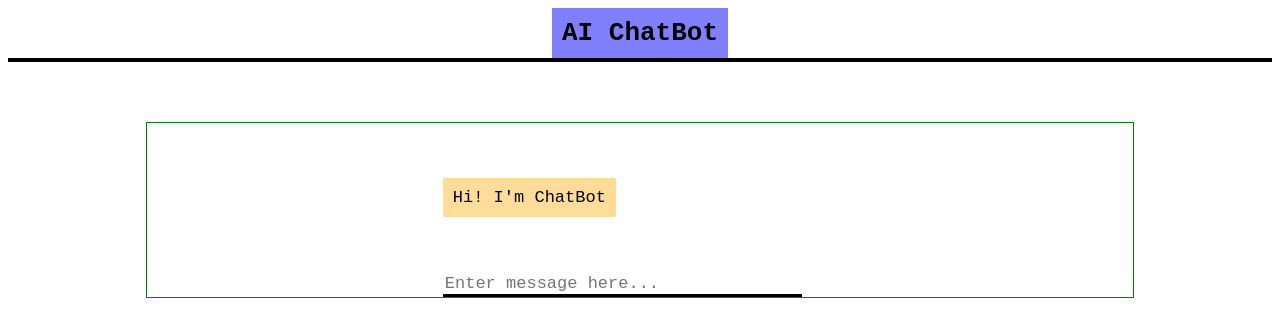
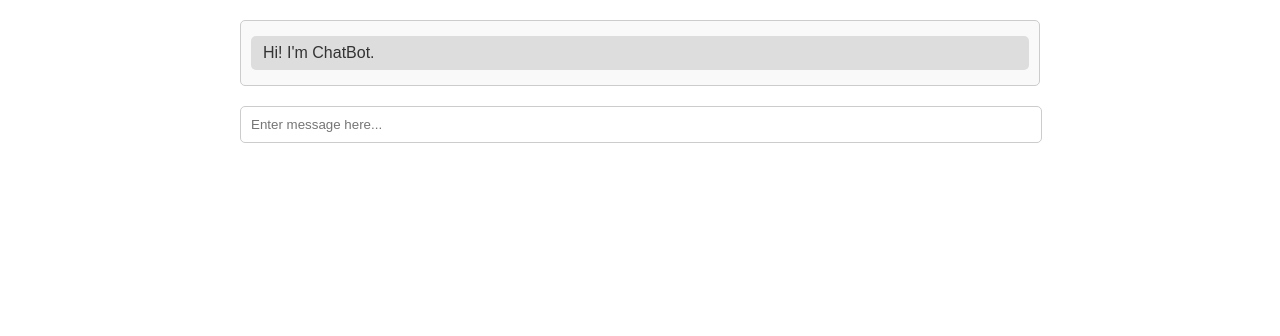
Before and after one commit to JANANI-B-S/Chat, a plain HTML site: page index.html in a window 1280 px wide. Drawn offline with nearby package versions, Linux system fonts and the light colour scheme.

Commit message:
Update index.html

```diff
--- a/index.html
+++ b/index.html
@@ -1,122 +1,91 @@
 <!DOCTYPE html>
 <html>
+<head>
   <title>ChatBot</title>
-  <head>
   <script src="https://ajax.googleapis.com/ajax/libs/jquery/3.2.1/jquery.min.js"></script>
   <style>
     body {
-        font-family: monospace;
+      font-family: Arial, sans-serif;
+      margin: 0;
+      padding: 0;
     }
-      h1 {
-        background-color: #8080ff;
-        color: black;
-        display: inline-block;
-        font-size: 2em;
-        margin: 0;
+    .chat-container {
+      max-width: 800px;
+      margin: 0 auto;
+      padding: 20px;
+    }
+    .chat-box {
+      background-color: #f9f9f9;
+      border: 1px solid #ccc;
+      border-radius: 5px;
       padding: 10px;
+      margin-bottom: 20px;
+      overflow-y: auto;
+      max-height: 300px;
     }
-      #chatbox {
-        margin-left: auto;
-        margin-right: auto;
-        width: 40%;
-        margin-top: 60px;
+    .user-text {
+      text-align: right;
+      color: #333;
     }
-      #userInput {
-        margin-left: auto;
-        margin-right: auto;
-        width: 40%;
-        margin-top: 60px;
+    .bot-text {
+      text-align: left;
+      color: #333;
     }
-      #textInput {
-        width: 90%;
-        border: none;
-        border-bottom: 3px solid black;
-        font-family: monospace;
-        font-size: 17px;
+    .message {
+      background-color: #ddd;
+      padding: 8px 12px;
+      margin: 5px 0;
+      border-radius: 5px;
     }
-      .userText {
-        color: black;
-        font-family: monospace;
-        font-size: 17px;
-        text-align: right;
-        line-height: 30px;
+    .input-text {
+      width: calc(100% - 20px);
+      padding: 10px;
+      border: 1px solid #ccc;
+      border-radius: 5px;
     }
-      .userText span {
-        background-color: #e699ff;
-        padding: 10px;
-        border-radius: 2px;
-      }
-      .botText {
-        color: black;
-        font-family: monospace;
-        font-size: 17px;
-        text-align: left;
-        line-height: 30px;
-      }
-      .botText span {
-        background-color: #ffdd99;
-        padding: 10px;
-        border-radius: 2px;
-      }
-      #tidbit {
-        position: absolute;
-        bottom: 0;
-        right: 0;
-        width: 300px;
-      }
-      .boxed {
-        margin-left: auto;
-        margin-right: auto;
-        width: 78%;
-        margin-top: 60px;
-        border: 1px solid green;
-      }
-      .box {
-        border: 2px solid black;
+    .input-container {
+      margin-top: 20px;
     }
   </style>
 </head>
 <body>
-    <center>
-      <h1>
-        AI ChatBot
-      </h1>
-    </center>
-    <div class="box"></div>
-    <div class="boxed">
-      <div>
-        <div id="chatbox">
-          <p class="botText">
-            <span>Hi! I'm ChatBot</span>
-          </p>
+  <div class="chat-container">
+    <div class="chat-box" id="chatbox">
+      <p class="bot-text message">Hi! I'm ChatBot.</p>
     </div>
-        <div id="userInput">
-          <input id="textInput" type="text" name="msg" placeholder="Enter message here..." />
+    <div class="input-container">
+      <input class="input-text" id="textInput" type="text" name="msg" placeholder="Enter message here..." />
     </div>
   </div>
   <script>
-        function getBotResponse() {
-          var rawText = $("#textInput").val();
-          var userHtml = '<p class="userText"><span>' + rawText + "</span></p>";
-          $("#textInput").val("");
-          $("#chatbox").append(userHtml);
-          document
-            .getElementById("userInput")
-            .scrollIntoView({ block: "start", behavior: "smooth" });
-          $.get("/get", { msg: rawText }).done(function(data) {
-            var botHtml = '<p class="botText"><span>' + data + "</span></p>";
-            $("#chatbox").append(botHtml);
-            document
-              .getElementById("userInput")
-              .scrollIntoView({ block: "start", behavior: "smooth" });
-          });
-        }
+    $(document).ready(function(){
       $("#textInput").keypress(function(e) {
         if (e.which == 13) {
           getBotResponse();
         }
       });
+    });
+
+    function getBotResponse() {
+      var rawText = $("#textInput").val().trim();
+      if (rawText === "") return;
+
+      var userHtml = '<p class="user-text message">' + rawText + "</p>";
+      $("#textInput").val("");
+      $("#chatbox").append(userHtml);
+      scrollToBottom();
+
+      $.get("/get", { msg: rawText }).done(function(data) {
+        var botHtml = '<p class="bot-text message">' + data + "</p>";
+        $("#chatbox").append(botHtml);
+        scrollToBottom();
+      });
+    }
+
+    function scrollToBottom() {
+      var chatbox = document.getElementById("chatbox");
+      chatbox.scrollTop = chatbox.scrollHeight;
+    }
   </script>
-    </div>
 </body>
 </html>
```
Lines whose indentation alone changed are shown as unchanged.
